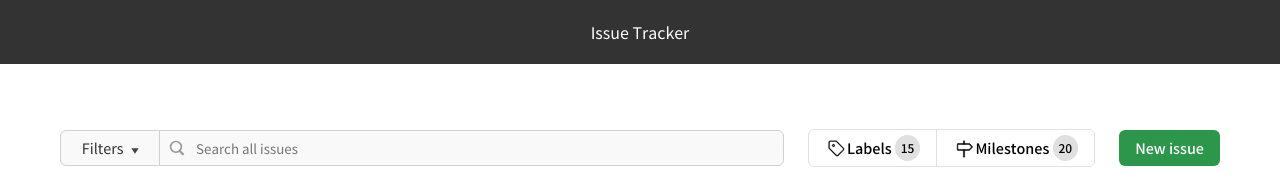
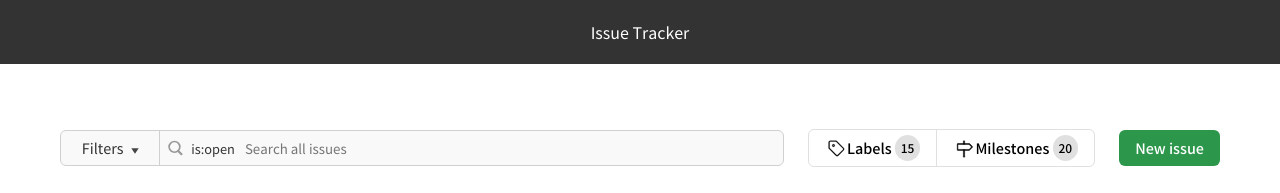
Before and after one commit to boostcamp-2020/IssueTracker-19, a React app in the folder frontend/: page / in a window 1280 px wide. Shown: the top 193 px of the page. Built offline with nearby package versions, Linux system fonts and the light colour scheme; no server answers.

Commit message:
[feat] keyword 검색 필터링 임시 구현

```diff
--- a/frontend/src/components/IssueSearchBox/IssueSearchBox.js
+++ b/frontend/src/components/IssueSearchBox/IssueSearchBox.js
@@ -1,4 +1,4 @@
-import React, { useState, useContext } from 'react';
+import React, { useState, useContext, useRef, useEffect } from 'react';
 import styled from 'styled-components';
 import { Link } from 'react-router-dom';
 import { IssueContext, initialFilterOptions } from '@pages';
@@ -52,6 +52,7 @@ const InputBox = styled.div`
 const FilterInput = styled.input`
   width: calc(100% - 16px);
   height: calc(100% - 16px);
+  margin-left: 0.5rem;
   border-radius: 6px;
   border: none;
   outline: unset;
@@ -90,9 +91,19 @@ const ClearButton = styled.button`
   cursor: pointer;
 `;
 
+const OptionBox = styled.div`
+  font-size: 0.8rem;
+
+  color: ${colors.black3};
+  box-sizing: border-box;
+  white-space: nowrap;
+  ${flex('flex-start', 'center')}
+`;
+
 export default function IssueSearchBox() {
   const [focused, setFocused] = useState(false);
   const { filterOptions, setFilterOptions } = useContext(IssueContext);
+  const optionBoxRef = useRef();
 
   const handleFocus = () => {
     setFocused(true);
@@ -110,11 +121,36 @@ export default function IssueSearchBox() {
 
   const handleEnter = e => {
     if (e.key === 'Enter') {
-      // TODO : 검색 구현
+      const keyword = e.target.value ?? null;
+      setFilterOptions({ ...filterOptions, keyword: keyword === '' ? null : keyword });
     }
   };
 
-  console.log(isSame());
+  const handleSearchView = () => {
+    const options = Object.entries(filterOptions).reduce((acc, [key, val]) => {
+      if (key === 'isOpened' && val) {
+        return acc + ' is:open';
+      }
+      if (key === 'author' && val) {
+        return acc + ` author:${val}`;
+      }
+      if (key === 'label' && val.length) {
+        return acc + val.reduce((acc, cur) => acc + ` label:${cur}`, '');
+      }
+      if (key === 'milestone' && val) {
+        return acc + ` milestone:${val}`;
+      }
+      if (key === 'assignee' && val) {
+        return acc + ` assignee:${val}`;
+      }
+      return acc;
+    }, '');
+    optionBoxRef.current.textContent = options;
+  };
+
+  useEffect(() => {
+    handleSearchView();
+  }, [filterOptions]);
 
   return (
     <SearchContainer>
@@ -124,14 +160,16 @@ export default function IssueSearchBox() {
             Filters
             <DownArrowImg src={downArrowIcon} />
           </SelectBox>
-          <InputBox focused={focused} onKeyPress={handleEnter}>
+          <InputBox focused={focused}>
             <MGlassImg src={mGlass} />
+            <OptionBox ref={optionBoxRef}></OptionBox>
             <FilterInput
               type="text"
               onFocus={handleFocus}
               onBlur={handleBlur}
               tabIndex={0}
               placeholder={'Search all issues'}
+              onKeyPress={handleEnter}
             />
           </InputBox>
         </FilterBox>
--- a/frontend/src/pages/Issue.js
+++ b/frontend/src/pages/Issue.js
@@ -15,6 +15,7 @@ export const initialFilterOptions = {
   label: [],
   milestone: null,
   assignee: null,
+  keyword: null,
 };
 
 export const IssueContext = createContext();
```
